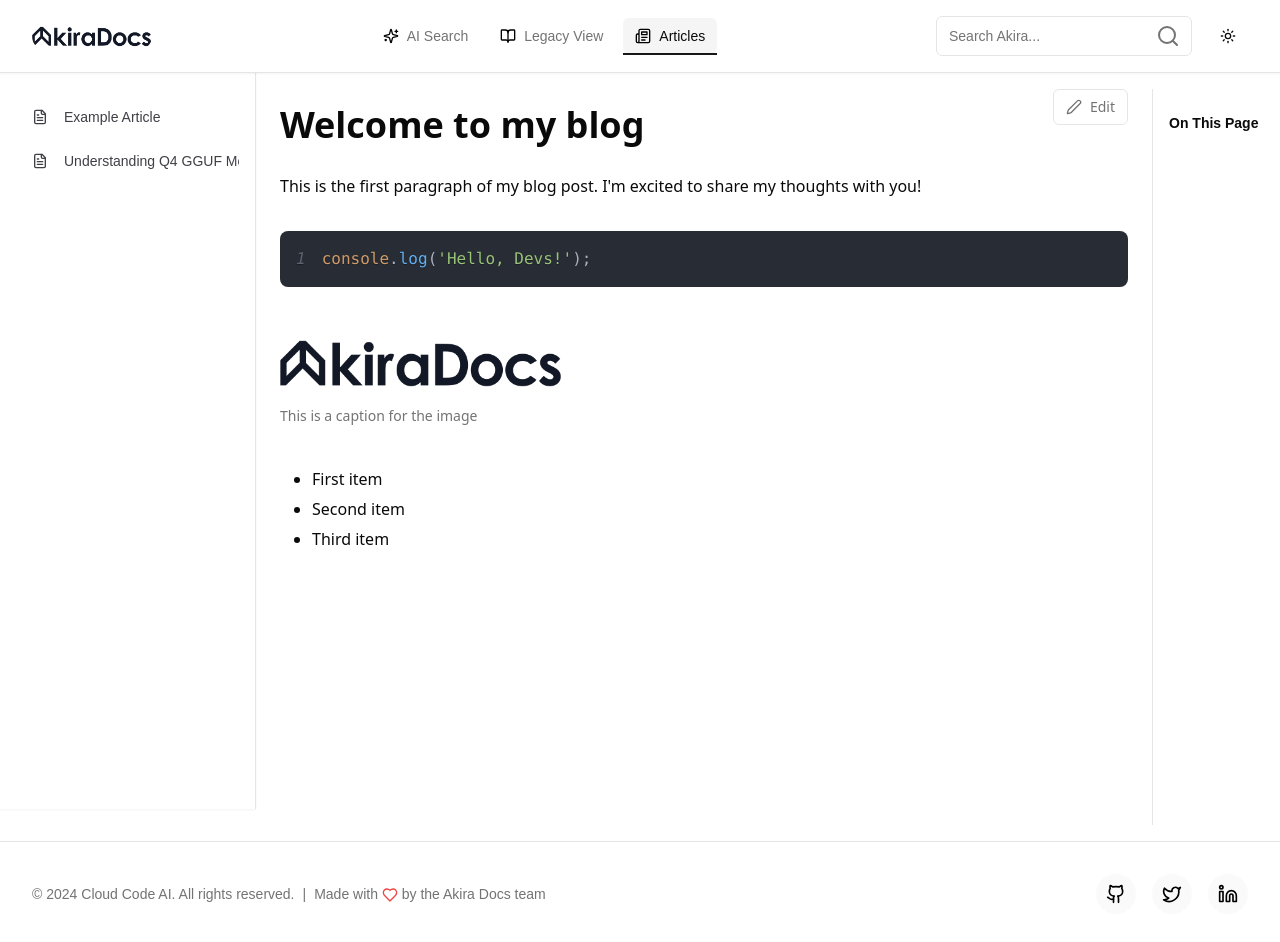
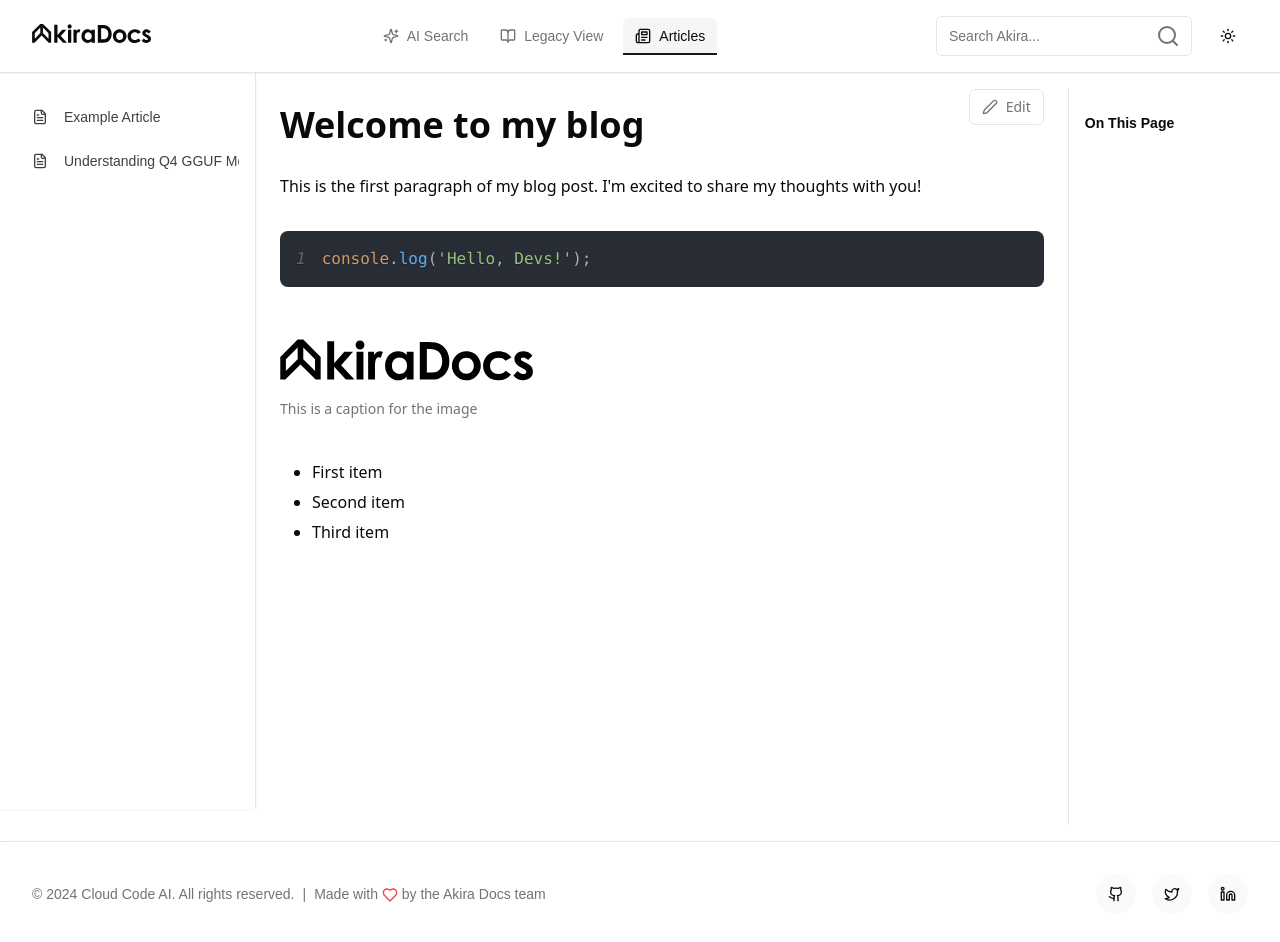
Before and after one commit to Cloud-Code-AI/AkiraDocs, a Next.js app: page /articles in a window 1280 px wide. Shown: the top 942 px of the page. Built offline with nearby package versions, Linux system fonts and the light colour scheme.

Commit message:
feat: Theming

```diff
--- a/_contents/_config.json
+++ b/_contents/_config.json
@@ -3,7 +3,7 @@
     "description": "Next-gen documentation powered by AI",
     "search": {
         "logo": {
-            "path": "/akiradocs_logo.png",
+            "path": "/akiradocs_logo.svg",
             "width": 200,
             "height": 50,
             "show": true
@@ -19,7 +19,7 @@
     },
     "header": {
         "logo": {
-            "path": "/akiradocs_logo.png",
+            "path": "/akiradocs_logo.svg",
             "width": 120,
             "height": 30
         },
--- a/_contents/articles/example.json
+++ b/_contents/articles/example.json
@@ -30,7 +30,7 @@
     {
       "id": "4",
       "type": "image",
-      "content": "/akiradocs_logo.png",
+      "content": "/akiradocs_logo.svg",
       "metadata": {
         "alt": "A beautiful landscape",
         "caption": "This is a caption for the image",
--- a/src/components/content/aiSearch/SearchHeader.tsx
+++ b/src/components/content/aiSearch/SearchHeader.tsx
@@ -21,7 +21,7 @@ interface SearchHeaderProps {
 
 export function SearchHeader({
   logo = {
-    path: '/akiradocs_logo.png',
+    path: '/akiradocs_logo.svg',
     width: 200,
     height: 50,
     show: true
--- a/src/components/content/layout/Footer.tsx
+++ b/src/components/content/layout/Footer.tsx
@@ -5,6 +5,7 @@ import Image from 'next/image'
 import { motion } from 'framer-motion'
 import { Heart } from 'lucide-react'
 import { Button } from "@/components/ui/button"
+import IconSVG from '@/components/ui/iconSVG'
 
 // Define the structure for social links
 interface SocialLink {
@@ -69,11 +70,12 @@ const Footer: React.FC<FooterProps> = ({
                 <motion.div key={index} whileHover={{ scale: 1.1 }} whileTap={{ scale: 0.9 }}>
                   <Button variant="ghost" size="icon" asChild className="rounded-full bg-muted/50 hover:bg-muted transition-colors">
                     <a href={link.url} target="_blank" rel="noopener noreferrer">
-                      <Image
+                      <IconSVG
                         src={link.icon}
-                        alt={link.name}
-                        width={20}
-                        height={20}
+                        alt={`${link.name} icon`}
+                        width={16}
+                        height={16}
+                        className="text-current"
                       />
                       <span className="sr-only">{link.name}</span>
                     </a>
--- a/src/components/content/layout/Header.tsx
+++ b/src/components/content/layout/Header.tsx
@@ -10,6 +10,7 @@ import { useTheme } from "next-themes"
 import { Moon, Sun, Menu, Search } from 'lucide-react'
 import { motion, AnimatePresence } from 'framer-motion'
 import { usePathname } from 'next/navigation'
+import IconSVG from '@/components/ui/iconSVG'
 
 interface NavItem {
   label: string;
@@ -41,7 +42,7 @@ interface HeaderProps {
 
 export function Header({
   logo = {
-    path: '/akiradocs_logo.png',
+    path: '/akiradocs_logo.svg',
     width: 120,
     height: 30
   },
@@ -86,7 +87,7 @@ export function Header({
           >
             <div className="relative">
               <div className="absolute rounded-full"></div>
-              <Image
+              <IconSVG
                 src={logo.path}
                 alt={`${title.text} logo`}
                 width={logo.width}
@@ -118,7 +119,15 @@ export function Header({
                           : 'text-muted-foreground hover:text-foreground'
                         }`}
                     >
-                      {item.icon && <Image src={item.icon} alt={item.label} width={16} height={16} />}
+                      {item.icon && (
+                        <IconSVG
+                          src={item.icon}
+                          alt={`${item.label} icon`}
+                          width={16}
+                          height={16}
+                          className="text-current"
+                        />
+                      )}
                       {item.label}
                       <span
                         className={`absolute inset-x-0 -bottom-px h-0.5 bg-primary transition-transform duration-150 ease-in-out
@@ -149,12 +158,15 @@ export function Header({
             {socialLinks && socialLinks.map((link, index) => (
               <Button key={index} variant="ghost" size="icon" asChild className="rounded-full hover:bg-muted hidden md:flex">
                 <Link href={link.url}>
-                  <Image
-                    src={link.icon}
-                    alt={link.name}
-                    width={20}
-                    height={20}
-                  />
+                  {link.icon && (
+                    <IconSVG
+                      src={link.icon}
+                      alt={`${link.name} icon`}
+                      width={16}
+                      height={16}
+                      className="text-current"
+                    />
+                  )}
                   <span className="sr-only">{link.name}</span>
                 </Link>
               </Button>
@@ -184,7 +196,15 @@ export function Header({
                               : 'text-muted-foreground hover:text-foreground hover:bg-muted'
                             }`}
                         >
-                          {item.icon && <Image src={item.icon} alt={item.label} width={16} height={16} />}
+                          {item.icon && (
+                            <IconSVG
+                              src={item.icon}
+                              alt={`${item.label} icon`}
+                              width={16}
+                              height={16}
+                              className="text-current"
+                            />
+                          )}
                           {item.label}
                           <span
                             className={`absolute inset-x-0 -bottom-px h-0.5 bg-primary transition-transform duration-150 ease-in-out
--- /dev/null
+++ b/src/components/ui/iconSVG.tsx
@@ -0,0 +1,44 @@
+import React from 'react';
+
+interface IconSVGProps {
+  src: string;
+  alt: string;
+  width?: number;
+  height?: number;
+  className?: string;
+}
+
+const IconSVG: React.FC<IconSVGProps> = ({ src, alt, width = 24, height = 24, className }) => {
+  const [svgContent, setSvgContent] = React.useState<string>('');
+
+  React.useEffect(() => {
+    fetch(src)
+      .then(res => res.text())
+      .then(setText => {
+        // Parse the SVG content to modify viewBox if necessary
+        const parser = new DOMParser();
+        const svgDoc = parser.parseFromString(setText, 'image/svg+xml');
+        const svgElement = svgDoc.querySelector('svg');
+        if (svgElement) {
+          svgElement.setAttribute('width', width.toString());
+          svgElement.setAttribute('height', height.toString());
+          if (!svgElement.getAttribute('viewBox')) {
+            svgElement.setAttribute('viewBox', `0 0 ${width} ${height}`);
+          }
+        }
+        setSvgContent(svgDoc.documentElement.outerHTML);
+      });
+  }, [src, width, height]);
+
+  return (
+    <span
+      className={className}
+      dangerouslySetInnerHTML={{ __html: svgContent }}
+      role="img"
+      aria-label={alt}
+      style={{ display: 'inline-block', width: `${width}px`, height: `${height}px` }}
+    />
+  );
+};
+
+export default IconSVG;
--- a/src/template.json
+++ b/src/template.json
@@ -30,7 +30,7 @@
       {
         "id": "4",
         "type": "image",
-        "content": "/akiradocs_logo.png",
+        "content": "/akiradocs_logo.svg",
         "metadata": {
           "alt": "A beautiful landscape",
           "caption": "This is a caption for the image",
```
Also changed, not shown: public/akiradocs_logo.png (deleted), public/akiradocs_logo.svg (added).
